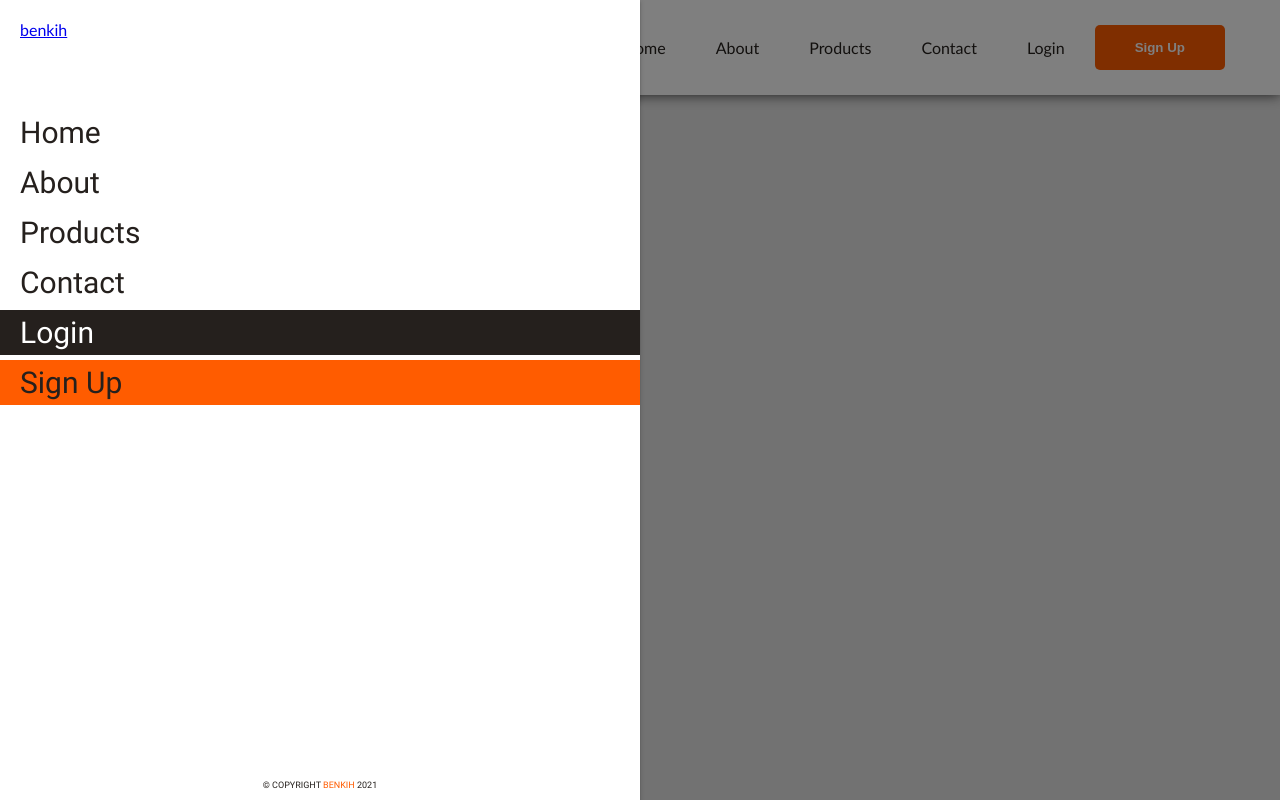
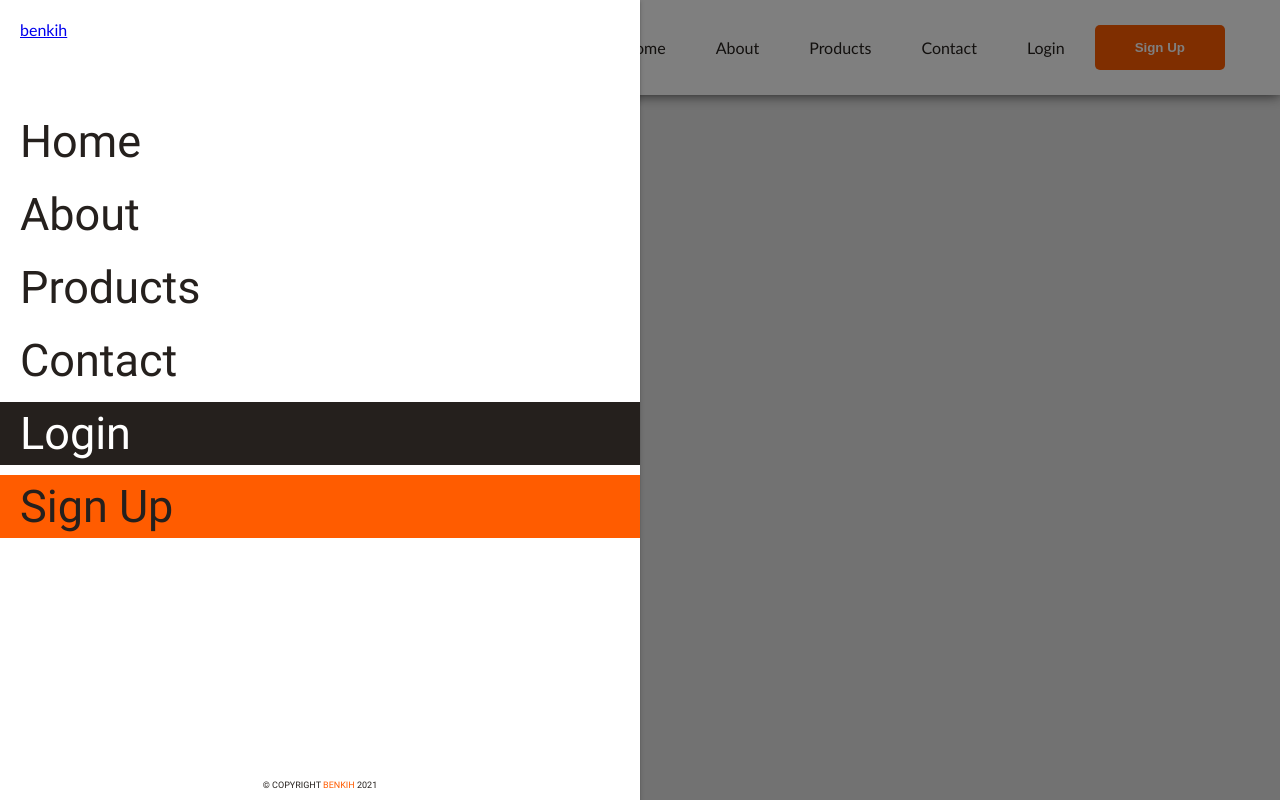
Before and after one commit to peterihimire/benkih-ecommerce-next, a Next.js app: page / in a window 1280 px wide. Built offline with nearby package versions, Linux system fonts and the light colour scheme.

Commit message:
Fixing the mobilenav UI for the tablet display

```diff
--- a/styles/MobileNav.css
+++ b/styles/MobileNav.css
@@ -18,7 +18,7 @@
 .mobilenav {
   position: fixed;
   background: var(--main-white);
-  width: 50%;
+  width: 80%;
   height: calc(100% + 60px);
   top: 0px;
   left: 0;
@@ -110,3 +110,61 @@
   display: flex;
   text-decoration: none;
 }
+
+@media screen and (min-width: 768px){
+  .mobilenav-item {
+    margin: 1rem 0;
+  }
+  .mobilenav-item a {
+    padding: 0 0 0 2rem;
+    color: var(--main-black);
+    font-family: var(--sec-font-bold);
+    text-transform: capitalize;
+    font-size: var(--medium-font);
+    width: 100%;
+    display: flex;
+    text-decoration: none;
+  }
+  .login-style a {
+    padding: 0 0 0 2rem;
+    color: var(--main-white);
+    font-family: var(--sec-font-bold) !important;
+    text-transform: capitalize;
+    width: 100%;
+    display: flex;
+    text-decoration: none;
+    font-size: var(--medium-font);
+  }
+  .login-style {
+    margin: 1rem 0;
+  }
+  .signup-style a {
+    padding: 0 0 0 2rem;
+    color: var(--main-black);
+    font-family: var(--sec-font-bold);
+    text-transform: capitalize;
+    width: 100%;
+    display: flex;
+    text-decoration: none;
+    font-size: var(--medium-font);
+  }
+  .signup-style {
+    margin: 1rem 0;
+  }
+  .mobilenav {
+    position: fixed;
+    background: var(--main-white);
+    width: 50%;
+    height: calc(100% + 60px);
+    top: 0px;
+    left: 0px;
+    z-index: 997;
+    color: var(--main-black);
+    /* box-shadow: 0 0 1.2rem 0 rgba(29, 28, 28, 0.849); */
+    transition: all 0.3s linear;
+    /* transform: translateX(-105%);
+    -webkit-transform: translateX(-105%); */
+    box-shadow: 0 2px 2px 0 rgba(0, 0, 0, 0.14),
+      0 3px 1px -2px rgba(0, 0, 0, 0.12), 0 1px 5px 0 rgba(0, 0, 0, 0.2);
+  }
+}
--- a/styles/globals.css
+++ b/styles/globals.css
@@ -43,7 +43,7 @@
   --light-blue: #eef8ff;
   --main-spacing: 0.2rem;
   --line-height: 1.4;
-  --medium-font: 5.5rem;
+  --medium-font: 4.5rem;
   --main-shadow: 1px 4px 4px rgba(0, 0, 0, 0.04);
   --light-shadow: 2px 5px 3px 0px rgba(0, 0, 0, 0.5);
   --dark-shadow: 4px 10px 5px 0px rgba(0, 0, 0, 0.5);
```
